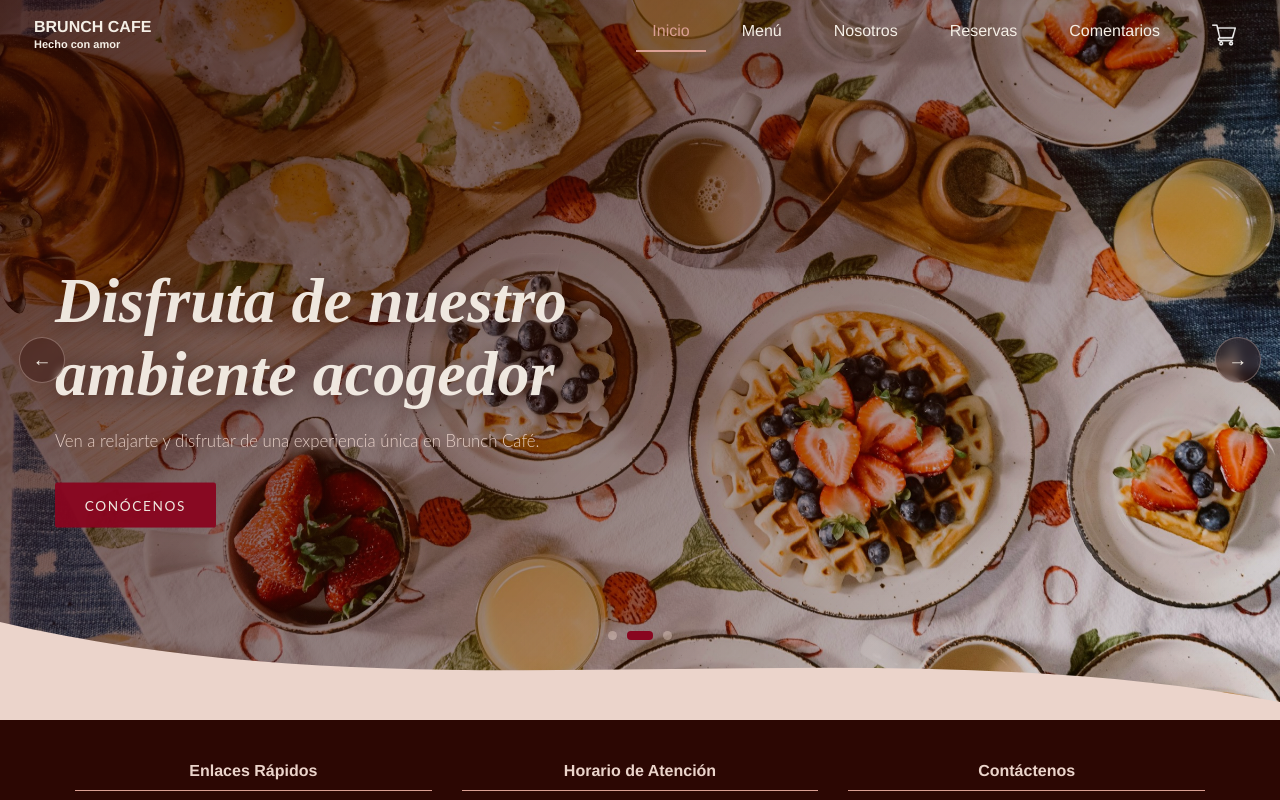
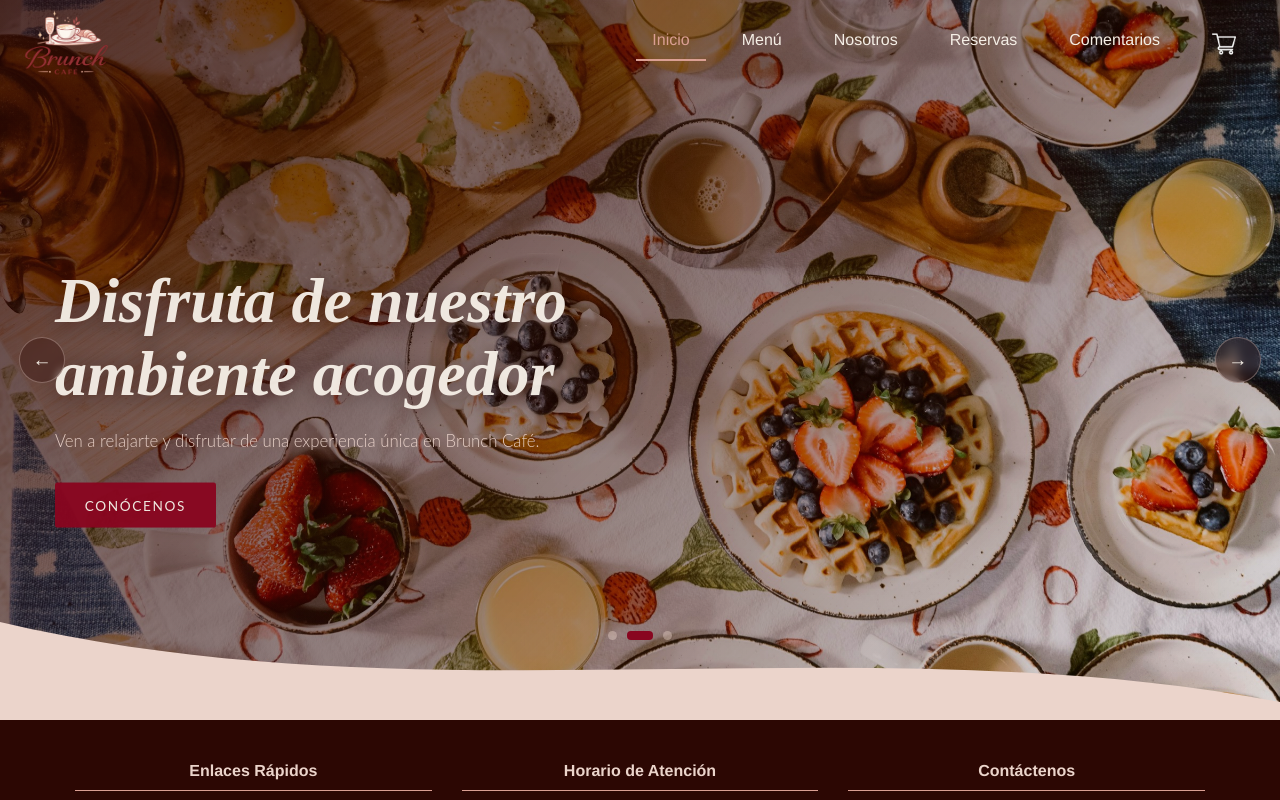
Before and after one commit to garciajosedavid2005-a11y/Brunch-Cafe, a React (Vite) app: page / in a window 1280 px wide. Shown: the top 800 px of the page. Built offline with nearby package versions, Linux system fonts and the light colour scheme.

Commit message:
Actualización de confllictos y creacion del logo
Se implemento el logo en la navbar y se creo el logo de la navbar

```diff
--- a/src/App.jsx
+++ b/src/App.jsx
@@ -8,9 +8,8 @@ import Reservas from "./pages/Reservas/Reservas";
 import Domicilios from "./pages/Domicilios/Domicilios";
 import Comentarios from "./pages/Comentarios/Comentarios";
 
-import "foundation-sites/dist/css/foundation.min.css";
 import "./styles/index.css";
-import "./styles/Variables.css";
+import "./styles/variables.css";
 
 function App() {
   return (
--- a/src/components/Navbar/Navbar.jsx
+++ b/src/components/Navbar/Navbar.jsx
@@ -1,5 +1,6 @@
 import { NavLink, useLocation } from "react-router-dom";
 import compras from "../../assets/carrito-de-compras.png";
+import logo from "../../assets/logo.png";
 import "./Navbar.css";
 
 const Navbar = () => {
@@ -11,8 +12,11 @@ const Navbar = () => {
       <div className="top-bar-left">
         <ul className="menu">
           <li className="menu-text">
-            <span className="title">BRUNCH CAFE</span>
-            <small className="subtitle">Hecho con amor</small>
+            <img
+              src={logo}
+              alt="Brunch Café"
+              className="navbar__logo"
+            />
           </li>
         </ul>
       </div>
--- a/src/components/Navbar/navbar.css
+++ b/src/components/Navbar/navbar.css
@@ -5,6 +5,7 @@
 
 .top-bar {
   background-color: var(--color-fondo) !important;
+  padding-top: 0;
   position: sticky;
   top: 0;
   z-index: 100;
@@ -17,20 +18,10 @@
   background-color: transparent !important;
 }
 
-
-.title {
-    color: var(--color-oscuro);
-    font-size: 16px;
-    font-weight: bold;
-    display: block;
-    padding-left: 10px;
-}
-
-.subtitle {
-    color: var(--color-oscuro);
-    font-size: 11px;
-    padding: 0 0 0 10px;
-
+.top-bar .navbar__logo {
+  height: 65px;
+  width: auto;
+  display: block;
 }
 
 .access {
```
Also changed, not shown: src/assets/Logo.png (added).
